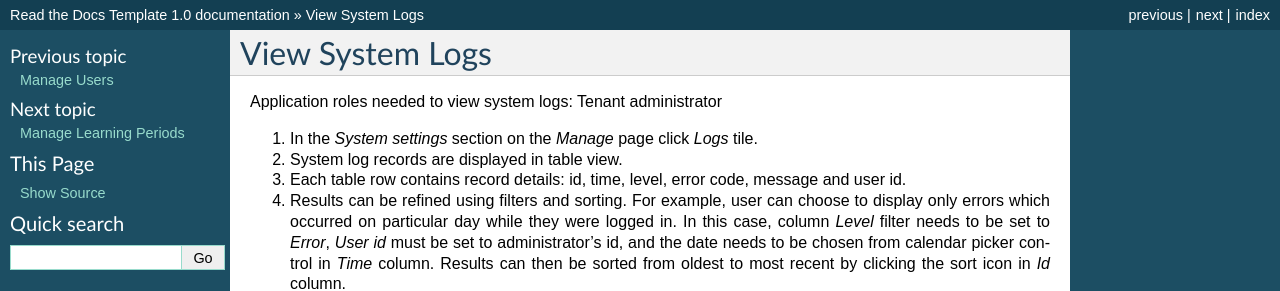
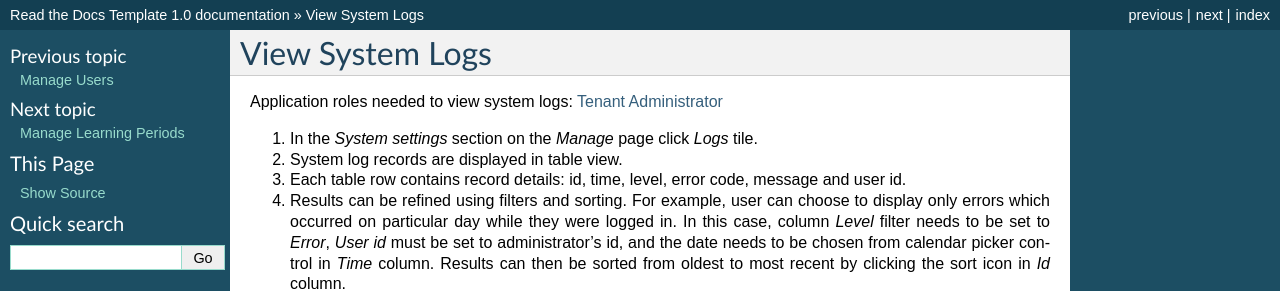
Before and after one commit to pslisko/performa365docs, a Sphinx documentation site: the page built from docs/howto/view_system_logs.rst, in a window 1280 px wide. Shown: the top 291 px of the page. Built offline with Sphinx 7.4.7, drawn with Linux system fonts in a browser that asks for light colours; pages that are not in the unit, such as notebooks, are missing from menus; part of the change alters nothing that is shown.

```diff
--- a/docs/howto/view_system_logs.rst
+++ b/docs/howto/view_system_logs.rst
@@ -1,7 +1,7 @@
 View System Logs
 ================
 
-Application roles needed to view system logs: Tenant administrator
+Application roles needed to view system logs: :ref:`Tenant Administrator <tenant_administrator>`
 
 #. In the *System settings* section on the *Manage* page click *Logs* tile.
 #. System log records are displayed in table view.
```
